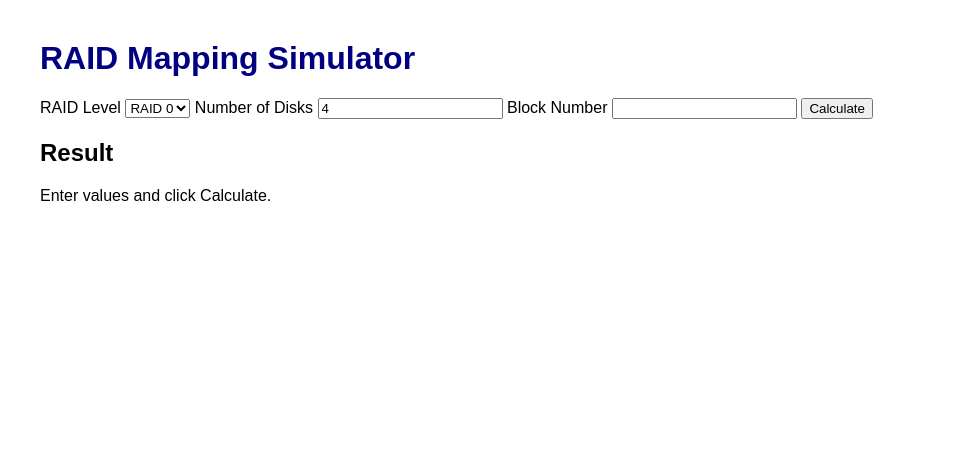
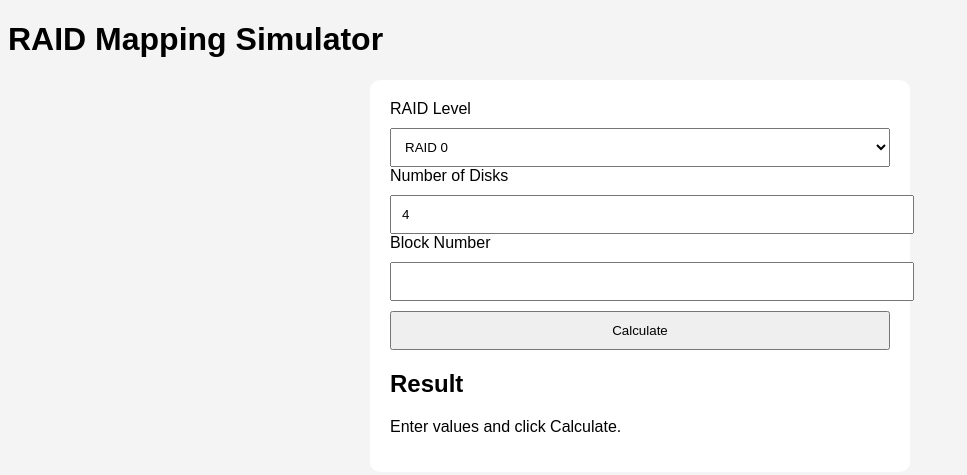
Before and after one commit to fittriya/20261RCOSE32200, a plain HTML site: page index.html in a window 1280 px wide. Shown: the whole page, without its empty margins (0-967 px from the left). Drawn offline with Linux system fonts and the light colour scheme.

Commit message:
Add page styling

```diff
--- a/style.css
+++ b/style.css
@@ -1,8 +1,20 @@
 body {
     font-family: Arial, sans-serif;
-    margin: 40px;
+    background-color: #f4f4f4;
 }
 
-h1 {
-    color: navy;
+.container {
+    width: 500px;
+    margin: auto;
+    background: white;
+    padding: 20px;
+    border-radius: 10px;
 }
+
+input,
+select,
+button {
+    width: 100%;
+    padding: 10px;
+    margin-top: 10px;
+}
```
